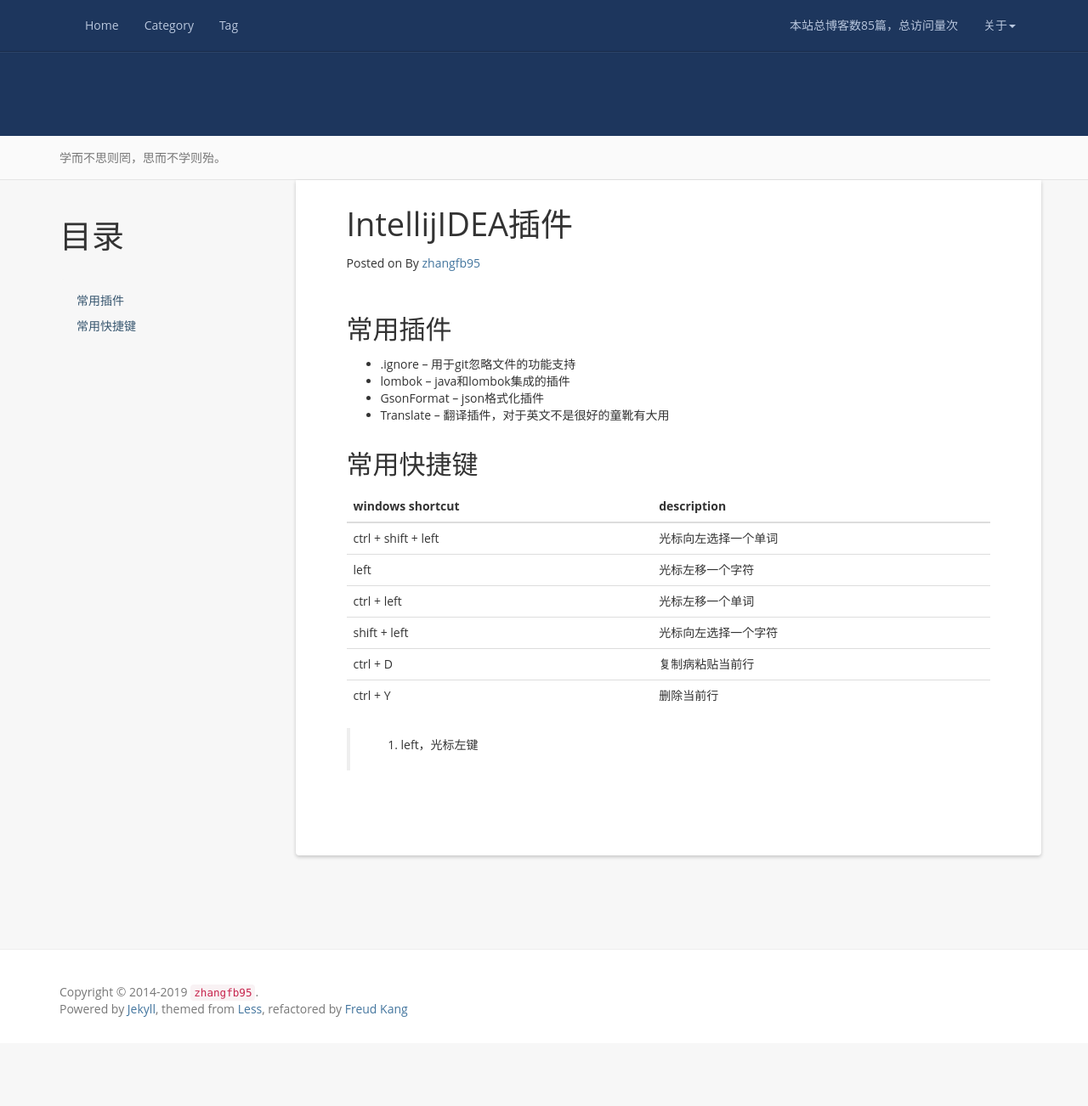
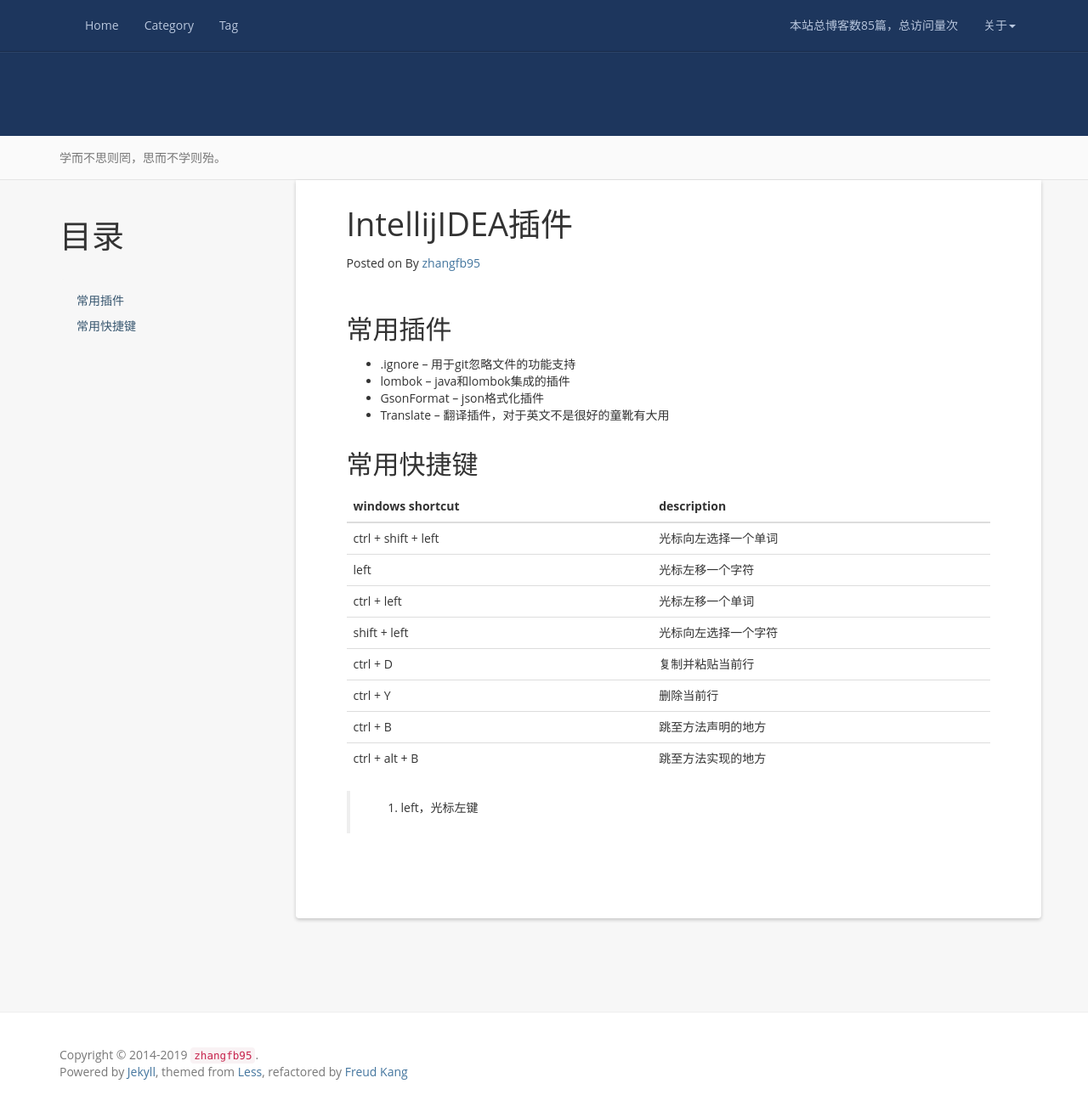
Before and after one commit to zhangfb95/zhangfb95.github.io.bak, a Jekyll site: the page built from plugin-intellij.md, in a window 1280 px wide and 1302 px high. Shown: the whole window at 85% size. Built offline with Jekyll 4.4.1, drawn with Linux system fonts in a browser that asks for light colours; nearby versions of some CDN libraries; a script that is not in the unit is left out; comment, search, counter and statistics services are not loaded.

Commit message:
add more shortcut

```diff
--- a/plugin-intellij.md
+++ b/plugin-intellij.md
@@ -22,7 +22,9 @@
 | left | 光标左移一个字符 |
 | ctrl + left | 光标左移一个单词 |
 | shift + left | 光标向左选择一个字符 |
-| ctrl + D | 复制病粘贴当前行 |
+| ctrl + D | 复制并粘贴当前行 |
 | ctrl + Y | 删除当前行 |
+| ctrl + B | 跳至方法声明的地方 |
+| ctrl + alt + B | 跳至方法实现的地方 |
 
 > 1. left，光标左键
```
